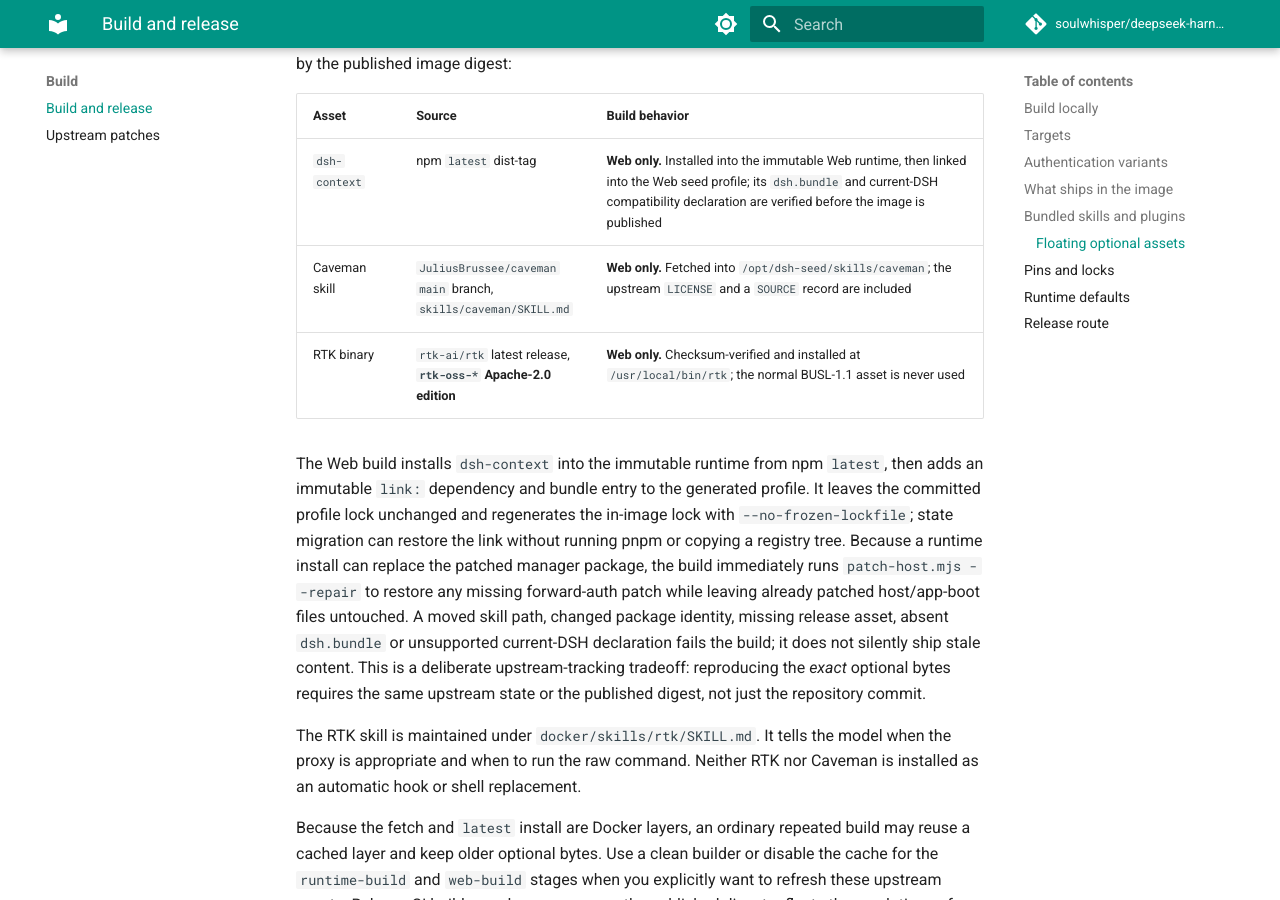
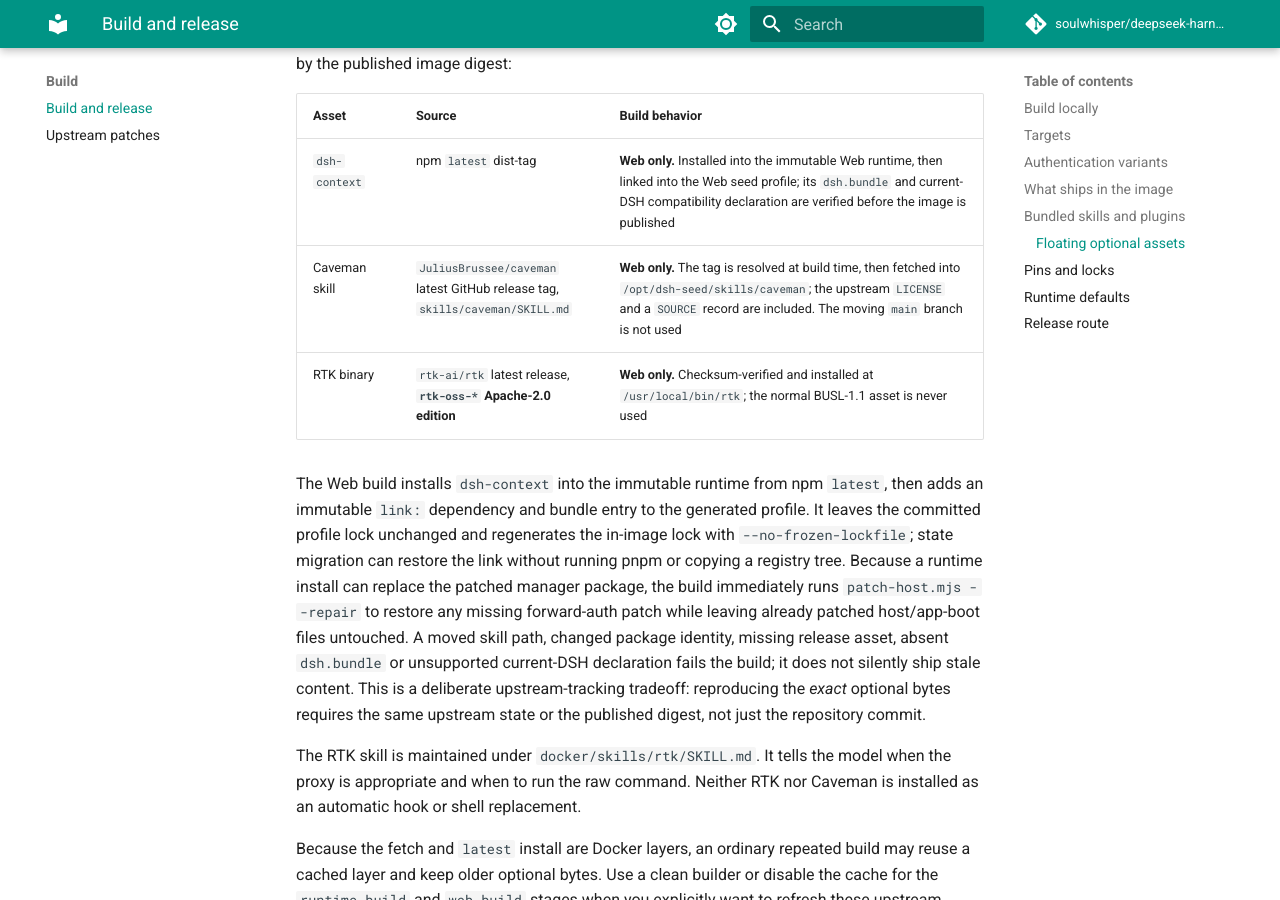
Before and after one commit to soulwhisper/deepseek-harness-container, an MkDocs documentation site: the page built from docs/build.md, in a window 1280 px wide and 900 px high, scrolled down 2732 px. Built offline with MkDocs 1.6.1 and Material for MkDocs 9.7.7, drawn with Linux system fonts in a browser that asks for light colours; comment, search, counter and statistics services are not loaded.

Commit message:
fix: fetch caveman from latest release tag

```diff
--- a/docs/build.md
+++ b/docs/build.md
@@ -110,7 +110,7 @@ image-build time and are tracked only by the published image digest:
 | Asset | Source | Build behavior |
 | --- | --- | --- |
 | `dsh-context` | npm `latest` dist-tag | **Web only.** Installed into the immutable Web runtime, then linked into the Web seed profile; its `dsh.bundle` and current-DSH compatibility declaration are verified before the image is published |
-| Caveman skill | `JuliusBrussee/caveman` `main` branch, `skills/caveman/SKILL.md` | **Web only.** Fetched into `/opt/dsh-seed/skills/caveman`; the upstream `LICENSE` and a `SOURCE` record are included |
+| Caveman skill | `JuliusBrussee/caveman` latest GitHub release tag, `skills/caveman/SKILL.md` | **Web only.** The tag is resolved at build time, then fetched into `/opt/dsh-seed/skills/caveman`; the upstream `LICENSE` and a `SOURCE` record are included. The moving `main` branch is not used |
 | RTK binary | `rtk-ai/rtk` latest release, **`rtk-oss-*` Apache-2.0 edition** | **Web only.** Checksum-verified and installed at `/usr/local/bin/rtk`; the normal BUSL-1.1 asset is never used |
 
 The Web build installs `dsh-context` into the immutable runtime from npm
```
Also changed, not shown: .agents/skills/dsh-maintainer/SKILL.md (+5 -3 lines), 3 other files.
